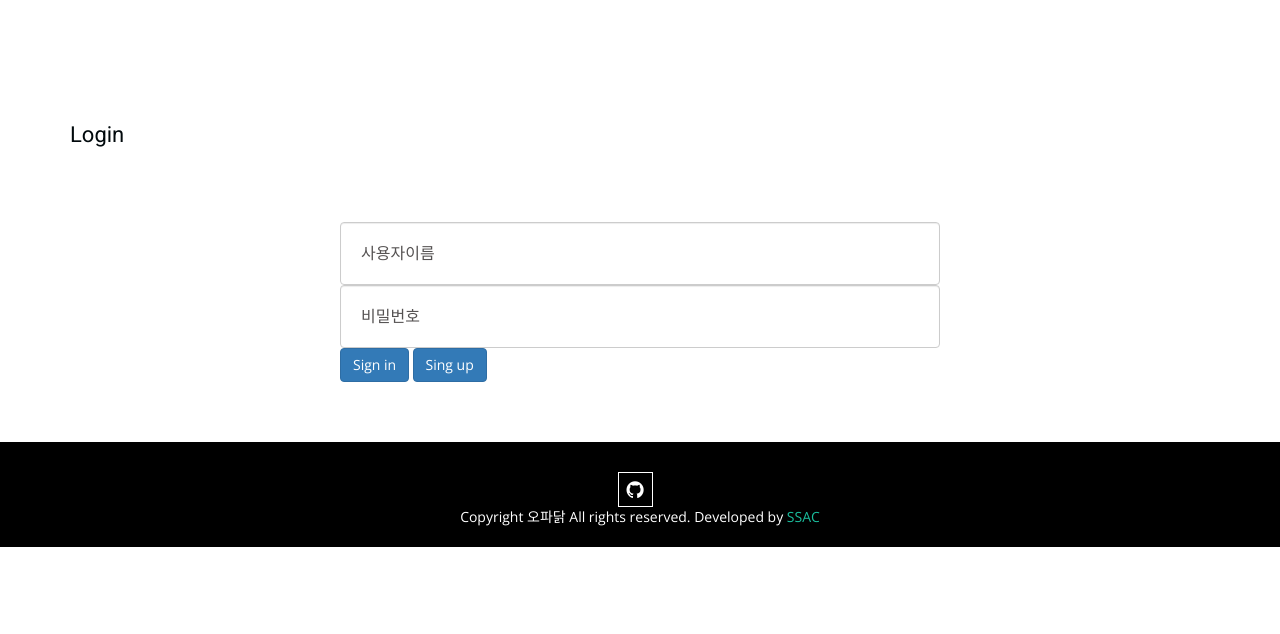
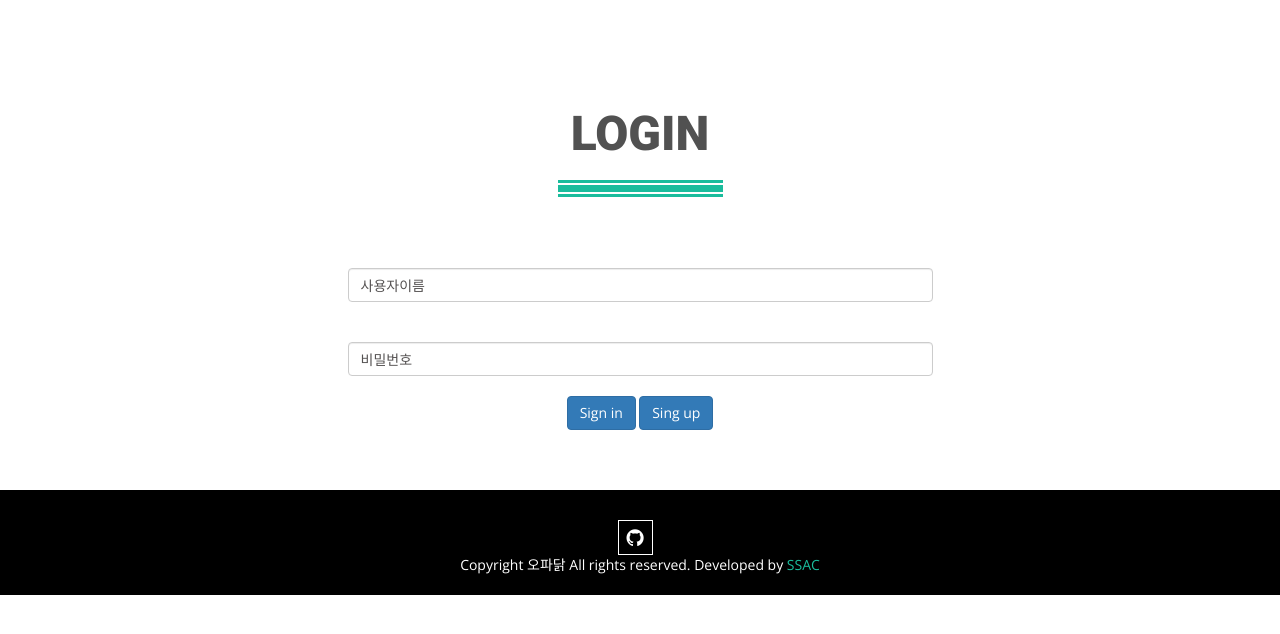
Before and after one commit to tyeong2/SSAC_final, a Django app: page /board/login/ in a window 1280 px wide. Shown: the part 90-724 px from the top of the page. Run offline with Django 3.2, Linux system fonts and the light colour scheme; some libraries are stand-ins or nearby versions.

Commit message:
로그인 페이지 디자인 수정

```diff
--- a/board/templates/login.html
+++ b/board/templates/login.html
@@ -1,11 +1,11 @@
 {% extends 'base.html' %}
 
 {% block content %}
-<section class="news-letter-section">
+<section class="login-section">
   <div class="container">
     <div class="row">
       <div class="col-sm-12">
-        <div class="titie-section wow fadeInDown animated ">
+        <div class="title-section wow fadeInDown animated ">
           <h1>Login</h1>
         </div>
         <div class="col-sm-12">
@@ -14,25 +14,26 @@
       </div>
     </div>
     <div class="row">
-      <div class="row subscribe-from">
+      <div class="login-from">
         <form method="POST" action=""
-          class="form-inline col-md-6 col-md-offset-3 col-xs-10 col-xs-offset-1  wow fadeInDown animated">
+              class="form-inline wow fadeInDown animated">
           {% csrf_token %}
           {% for field in form %}
           <div class="form-group">
             <input placeholder="{{ field.label }}" class="form-control" id="{{ field.id_for_label }}"
-              type="{{ field.field.widget.input_type }}" name="{{ field.name }}"></input>
+                   type="{{ field.field.widget.input_type }}" name="{{ field.name }}"></input>
           </div>
           {% if field.errors %}
           <span style="color: red;">{{ field.errors }}</span>
           {% endif %}
           {% endfor %}
-          <div class="login-button-wrap">
+          <div class="login-button">
             <button type="login" class="btn btn-primary">Sign in</button>
             <button type="button" class="btn btn-primary" onclick="location.href='/board/register/'">Sing up</button>
           </div>
         </form>
       </div>
     </div>
+  </div>
 </section>
 {% endblock %}
```
